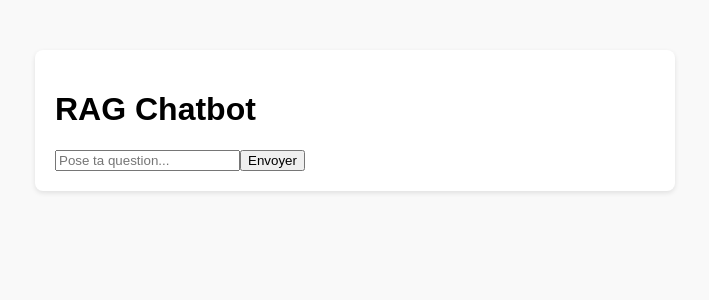
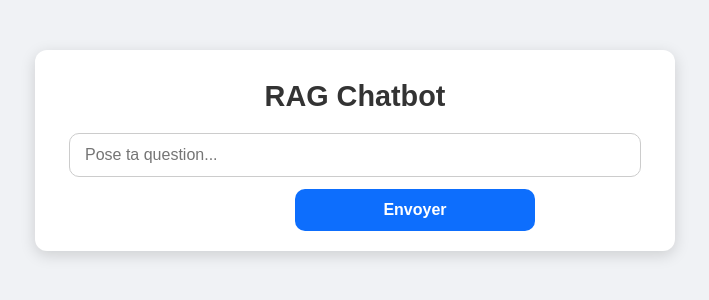
Before and after one commit to mohamed-sabbar/quorium-rag-chatbot, a Next.js app in the folder frontend/: page / in a window 1280 px wide. Shown: the top 300 px of the page, without its empty margins (285-994 px from the left). Built offline with nearby package versions, Linux system fonts and the light colour scheme.

Commit message:
style(frontend): add global stylesheet for frontend app

```diff
--- a/frontend/public/style.css
+++ b/frontend/public/style.css
@@ -1,31 +1,119 @@
+/* Reset global */
 body {
-  font-family: Arial, sans-serif;
+  font-family: 'Arial', sans-serif;
   margin: 0;
   padding: 0;
-  background-color: #f9f9f9;
+  background-color: #f0f2f5;
 }
 
+/* Container principal */
 .chat-container {
   max-width: 600px;
   margin: 50px auto;
-  padding: 20px;
+  padding: 30px 20px 20px 20px;
   background: #fff;
-  border-radius: 8px;
-  box-shadow: 0 2px 5px rgba(0,0,0,0.1);
+  border-radius: 12px;
+  box-shadow: 0 4px 15px rgba(0, 0, 0, 0.15);
+  display: flex;
+  flex-direction: column;
+  align-items: center;
 }
 
-.message {
-  padding: 10px;
-  margin-bottom: 10px;
-  border-radius: 5px;
+/* Logo */
+.chat-container img.logo {
+  width: 120px;
+  margin-bottom: 20px;
 }
 
+/* Titre */
+.chat-container h1 {
+  margin: 0 0 20px 0;
+  font-size: 1.8rem;
+  color: #333;
+}
+
+/* Zone des messages */
+.chat-box {
+  width: 100%;
+  max-height: 400px;
+  overflow-y: auto;
+  margin-bottom: 20px;
+  padding-right: 5px;
+}
+
+/* Messages */
+.message {
+  padding: 12px 15px;
+  margin-bottom: 12px;
+  border-radius: 8px;
+  word-wrap: break-word;
+  max-width: 80%;
+  line-height: 1.4;
+}
+
+/* Message utilisateur */
 .message.user {
   background-color: #d1e7dd;
+  align-self: flex-end;
   text-align: right;
 }
 
+/* Message bot */
 .message.bot {
   background-color: #f8d7da;
+  align-self: flex-start;
   text-align: left;
 }
+
+/* Zone du formulaire */
+.chat-input-area {
+  width: 100%;
+  display: flex;
+  flex-direction: column; /* input au-dessus + bouton centré */
+  align-items: center;
+  margin-top: 10px;
+
+}
+
+/* Input stylé */
+.chat-container input[type="text"] {
+  width: 90%;
+  padding: 12px 15px;
+  border-radius: 10px;
+  border: 1px solid #ccc;
+  font-size: 1rem;
+  margin-bottom: 12px;
+  outline: none;
+  transition: 0.2s;
+}
+
+.chat-container input[type="text"]:focus {
+  border-color: #0d6efd;
+  box-shadow: 0 0 4px rgba(13, 110, 253, 0.4);
+}
+
+/* Bouton centré */
+.chat-container button {
+  width: 40%;
+  padding: 12px;
+  border-radius: 10px;
+  border: none;
+  background-color: #0d6efd;
+  color: white;
+  font-size: 1rem;
+  font-weight: bold;
+  cursor: pointer;
+  transition: background-color 0.2s, transform 0.2s;
+  margin-left: 120px;
+}
+
+/* Effet hover */
+.chat-container button:hover {
+  background-color: #084298;
+  transform: scale(1.03);
+}
+
+/* Effet click */
+.chat-container button:active {
+  transform: scale(0.97);
+}
```
